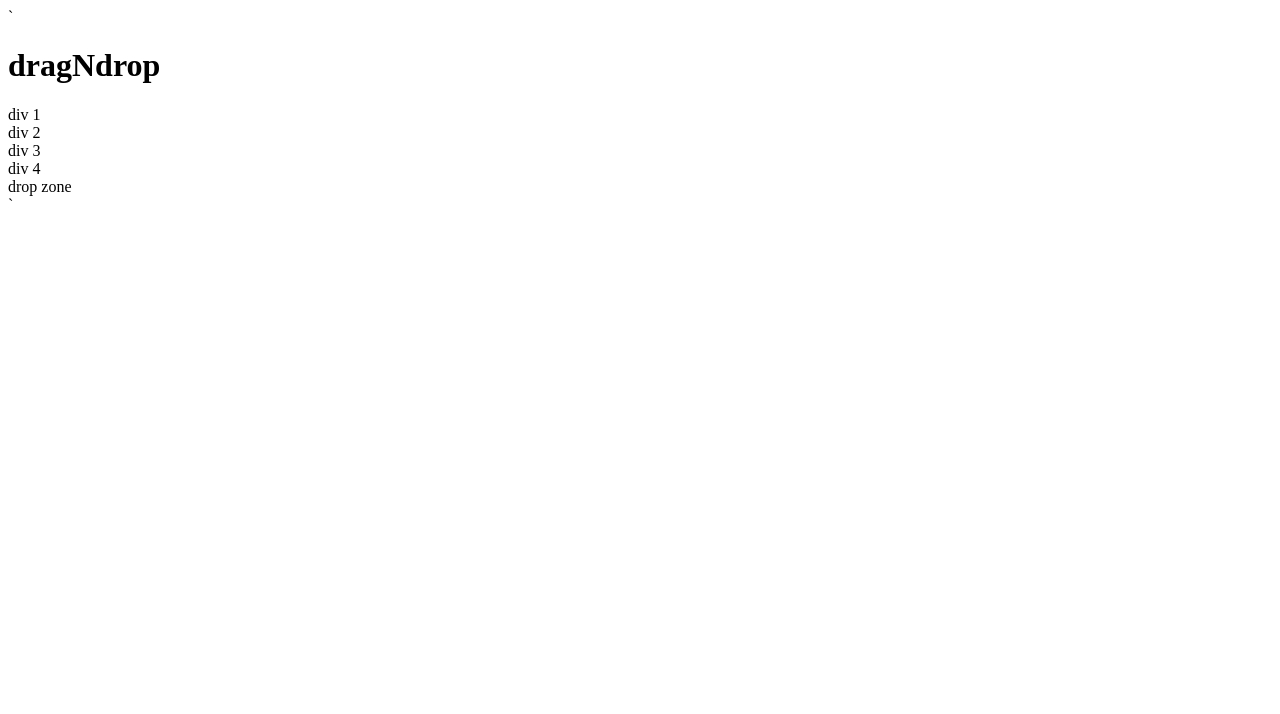
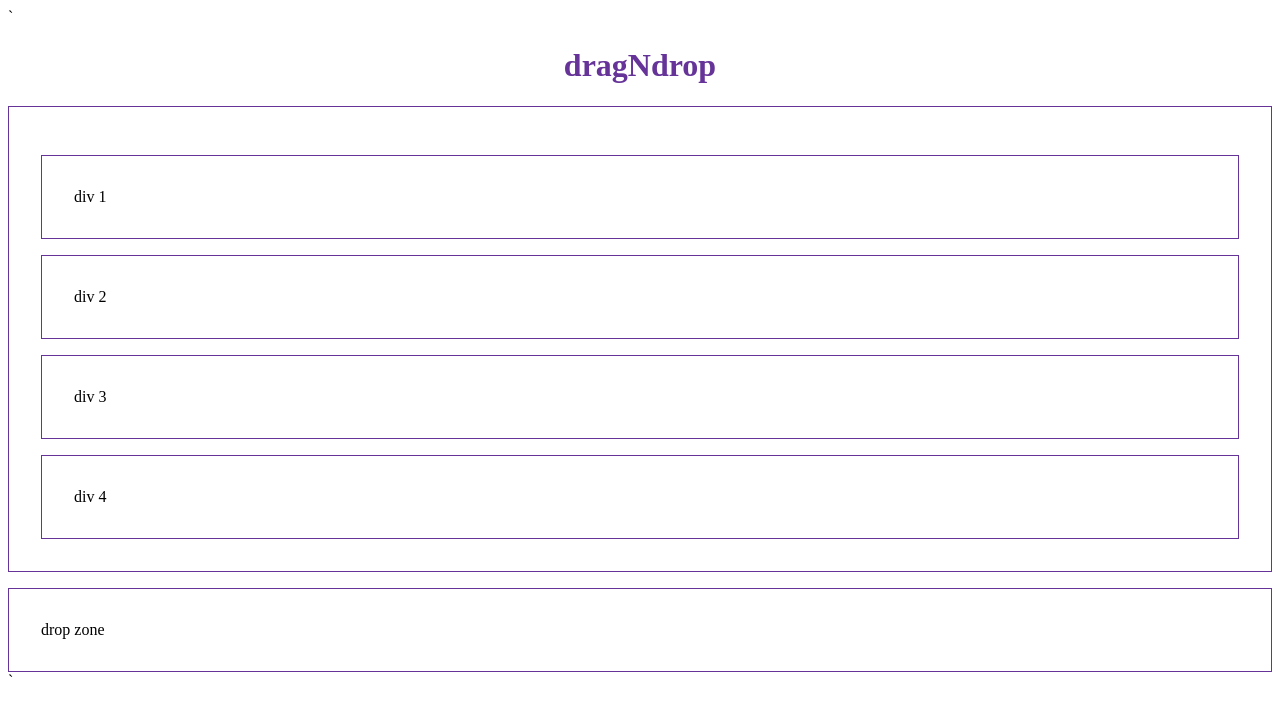
Before and after one commit to deepanf5/dragNdrop, a plain HTML site: page index.html in a window 1280 px wide. Drawn offline with Linux system fonts and the light colour scheme.

Commit message:
adding css

```diff
--- a/index.html
+++ b/index.html
@@ -6,6 +6,22 @@
     <meta name="keywords" content="Html, Css, JavaScript">
     <meta name="description" content="Learning Html and css">
     <title>simple drag and drop</title>
+    <style>
+
+        h1 {
+            text-align: center;
+            color: rebeccapurple;
+        }
+
+        div {
+            padding: 2rem;
+            border: 1px solid rebeccapurple;
+            margin-top: 1rem;
+        }
+        .dropzone {
+            padding: 5rem;
+        }
+        </style>
 </head>`
 <body>
 
```
